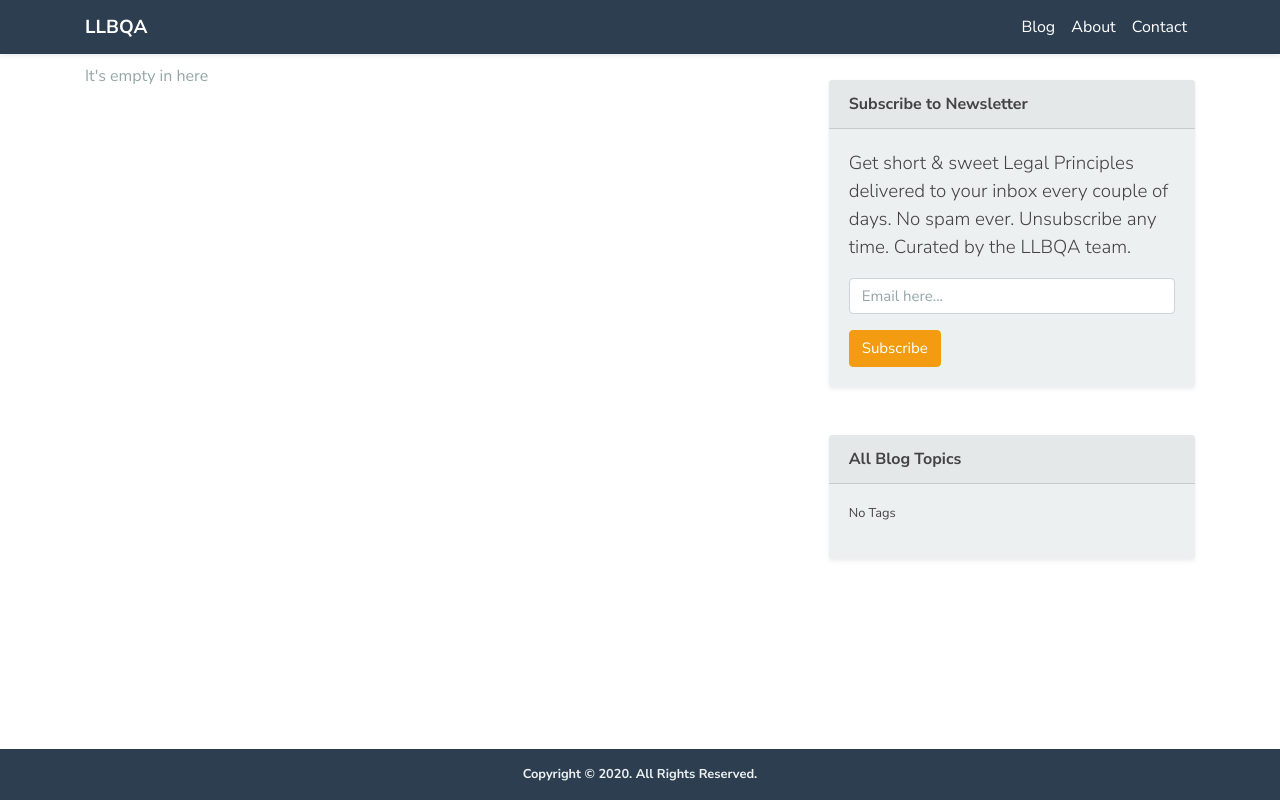
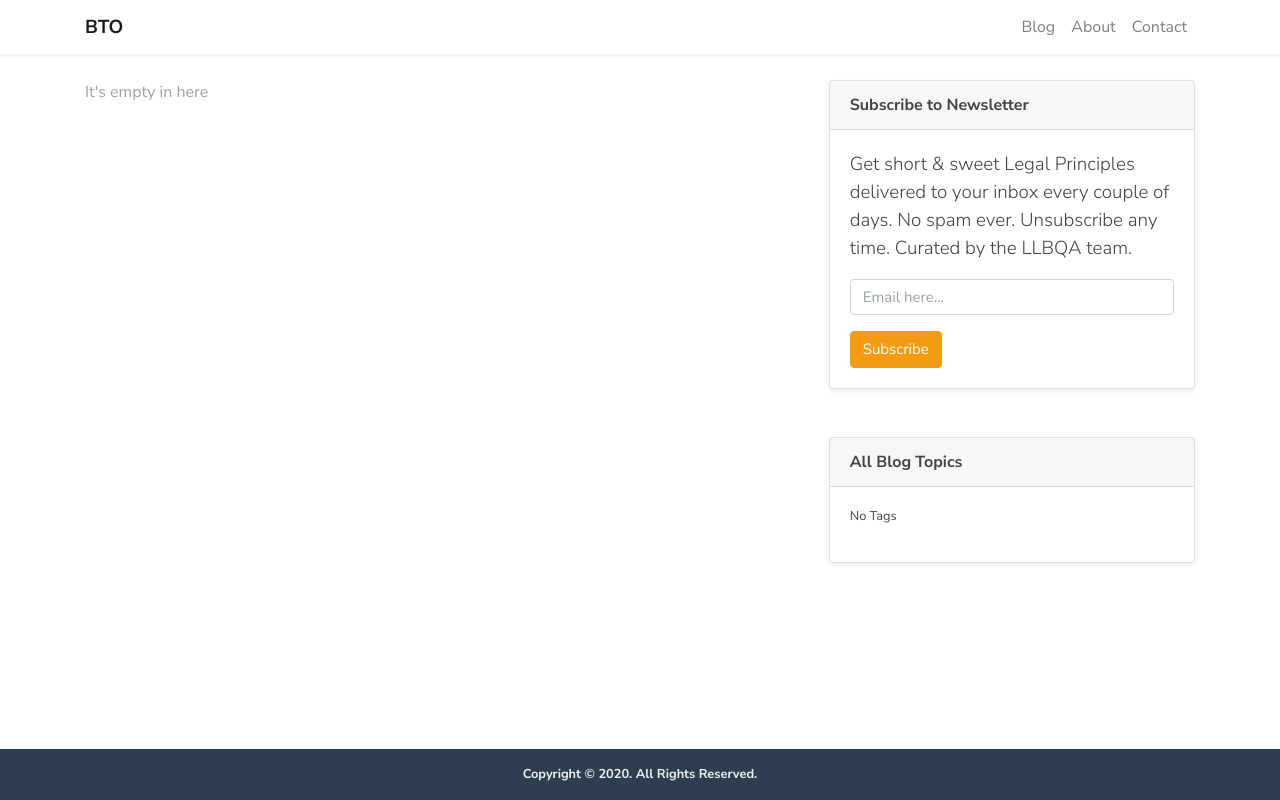
Before and after one commit to BradleyTim/LLBQA, a Django app: page / in a window 1280 px wide. Run offline with Django 3.2, Linux system fonts and the light colour scheme; data that the repository does not hold is empty; some libraries are stand-ins or nearby versions.

Commit message:
update UI

```diff
--- a/static/css/main.css
+++ b/static/css/main.css
@@ -56,6 +56,16 @@ ul {
   margin: 0;
 }
 
+.logo {
+  max-width: 2rem;
+  padding-bottom: 0.5rem;
+}
+
+.app-title {
+  font-size: 2rem;
+  padding-bottom: 0;
+}
+
 .content p > b > span {
   font-weight: 600;
 }
@@ -98,7 +108,8 @@ ul {
 }
 
 .index-card {
-  min-height: 13.5vh;
+  min-height: 14.5vh;
+
 }
 
 .share-container p {
--- a/templates/blog/index.html
+++ b/templates/blog/index.html
@@ -1,17 +1,18 @@
 {% extends 'layout/base.html' %}
+
 
 {% block content %}
   {% if posts %}
     {% for post in posts %}
-      <div class="card my-3 p-2 index-card">
+      <div class="card shadow-sm my-3 p-2 index-card">
           <h4 class="font-weight-bold text-capitalize module line-clamp">
-            <a class="text-decoration-none d-block text-primary" href="{% url 'blog-detail' post.id post.slug %}">{{ post.title }}</a>
+            <a class="d-block text-primary" href="{% url 'blog-detail' post.id post.slug %}">{{ post.title }}</a>
           </h4>
           {% if post.tags.all %}
           <ul class="d-flex list-unstyled">
             {% for tag in post.tags.all %}
               <li class="mr-2">
-                <a class="text-decoration-none text-info" href="{% url 'blog-by-tag' tag.name %}">#{{ tag.name }}</a>
+                <a class="text-info" href="{% url 'blog-by-tag' tag.name %}">#{{ tag.name }}</a>
               </li>
             {% endfor %}
           </ul>
@@ -20,6 +21,6 @@
       </div>
     {% endfor %}
   {% else %}
-    <div class="text-muted display-5">It's empty in here</div>
+    <div class="text-muted display-5 my-3">It's empty in here</div>
   {% endif %}
 {% endblock %}
--- a/templates/layout/base.html
+++ b/templates/layout/base.html
@@ -25,12 +25,13 @@
   <link href="https://fonts.googleapis.com/css2?family=Nunito+Sans:wght@200;300;400;600;700;800;900&display=swap" rel="stylesheet">
 
   <!-- css links -->
+  <!-- <link rel="stylesheet" href="https://stackpath.bootstrapcdn.com/bootstrap/4.5.2/css/bootstrap.min.css" integrity="sha384-JcKb8q3iqJ61gNV9KGb8thSsNjpSL0n8PARn9HuZOnIxN0hoP+VmmDGMN5t9UJ0Z" crossorigin="anonymous"> -->
   <link rel="stylesheet" type="text/css" href="{% static 'css/bootstrap.min.css' %}">
   <link rel="stylesheet" type="text/css" href="{% static 'css/main.css' %}" "{% now "U" %}" >
 
   <!-- favicon -->
-  <link rel="shortcut icon" href="{% static 'favicon.ico' %}" type="image/x-icon">
-  <link rel="icon" href="{% static 'favicon.ico' %}" type="image/x-icon">
+  <link rel="shortcut icon" href="{% static 'favicon.png' %}" type="image/x-icon">
+  <link rel="icon" href="{% static 'favicon.png' %}" type="image/x-icon">
 
   <!-- manifest -->
   <link rel="manifest" href="{% static 'manifest.json' %}">
--- a/templates/layout/navbar.html
+++ b/templates/layout/navbar.html
@@ -1,6 +1,11 @@
-<header class="navbar navbar-expand-lg navbar-dark fixed-top shadow-sm bg-primary header-padding-7">
+{% load static %}
+
+<header class="navbar navbar-expand-lg navbar-light bg-white fixed-top shadow-sm header-padding-7">
   <nav class="container">
-    <a class="navbar-brand font-weight-bold" href="{% url 'pages-index' %}">LLBQA</a>
+    <a class="navbar-brand font-weight-bold d-flex align-items-end" href="{% url 'pages-index' %}">
+      <!-- <img class="d-inline logo" src="{% static 'images/logo-white-lawyer.png' %}" alt="LLBQA logo"> -->
+      <span class="">BTO</span>
+    </a>
     <button class="navbar-toggler" type="button" data-toggle="collapse" data-target="#navbarNav" aria-controls="navbarNav" aria-expanded="false" aria-label="Toggle navigation">
       <span id="menu-burger"></span>
     </button>
--- a/templates/layout/subscribe.html
+++ b/templates/layout/subscribe.html
@@ -1,9 +1,9 @@
-<div class="card bg-light border-0 shadow-sm mt-3 mb-5 newsletter">
+<div class="card shadow-sm mt-3 mb-5 newsletter">
   <div class="card-header font-weight-bold">
     <div>Subscribe to Newsletter</div>
   </div>
   <div class="card-body">
-    <form action="#">
+    <form class="form">
       <div class="form-group">
         <p class="lead">Get short & sweet Legal Principles delivered to your inbox every couple of days. No spam ever. Unsubscribe any time. Curated by the LLBQA team.</p>
         <input type="text" id="email" class="form-control" placeholder="Email here...">
--- a/templates/layout/tags.html
+++ b/templates/layout/tags.html
@@ -1,4 +1,4 @@
-<div class="card bg-light border-0 shadow-sm mb-5 tags">
+<div class="card shadow-sm mb-5 tags">
   <div class="card-header font-weight-bold">
     <div>All Blog Topics</div>
   </div>
```
Also changed, not shown: templates/blog/detail.html (+7 -5 lines), templates/pages/about.html (+4 -4 lines), static/favicon.png (added), static/images/logo-lawyer.png (added), static/images/logo-white-lawyer.png (added).
